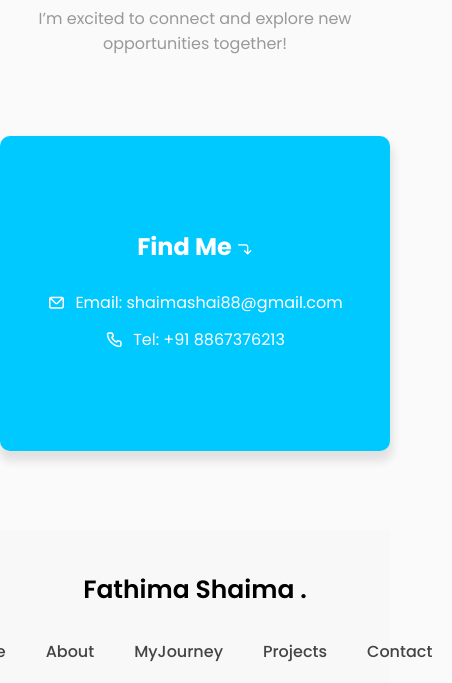
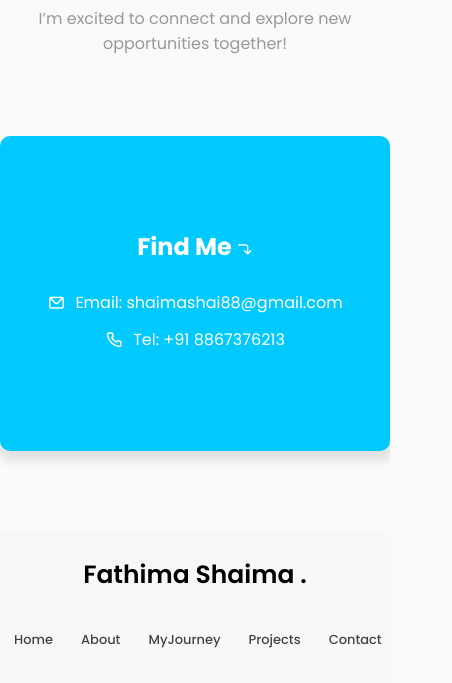
Before and after one commit to Shaimafathima/shaiportfolio, a plain HTML site: page index.html in a window 390 px wide. Shown: the part 4924-5607 px from the top of the page, 452 px wide, since content can reach past the window. Drawn offline with nearby package versions, Linux system fonts and the light colour scheme.

Commit message:
Update style.css

```diff
--- a/style.css
+++ b/style.css
@@ -825,3 +825,44 @@ footer{
       width: 90%; /* On smaller screens, make each section full width */
     }
   }
+
+
+ @media only screen and (max-width: 540px) {
+    .middle-footer {
+      width: 100%;
+      overflow-x: auto;
+    }
+
+    .footer-menu {
+      display: flex;
+      flex-direction: row;
+      flex-wrap: nowrap;
+      justify-content: flex-start;
+      overflow-x: auto;
+      white-space: nowrap;
+      gap: 20px;
+      padding: 0 10px;
+      scrollbar-width: none; /* Firefox */
+    }
+
+    .footer-menu::-webkit-scrollbar {
+      display: none; /* Chrome/Safari */
+    }
+
+    .footer_menu_list {
+      flex: 0 0 auto;
+    }
+
+    .footer_menu_list a {
+      font-size: 13px;
+      margin: 0;
+      padding: 6px 4px;
+      display: inline-block;
+      text-decoration: none;
+      color: var(--text-color-second);
+    }
+
+    footer {
+      padding-block: 25px 35px;
+    }
+  }
```
